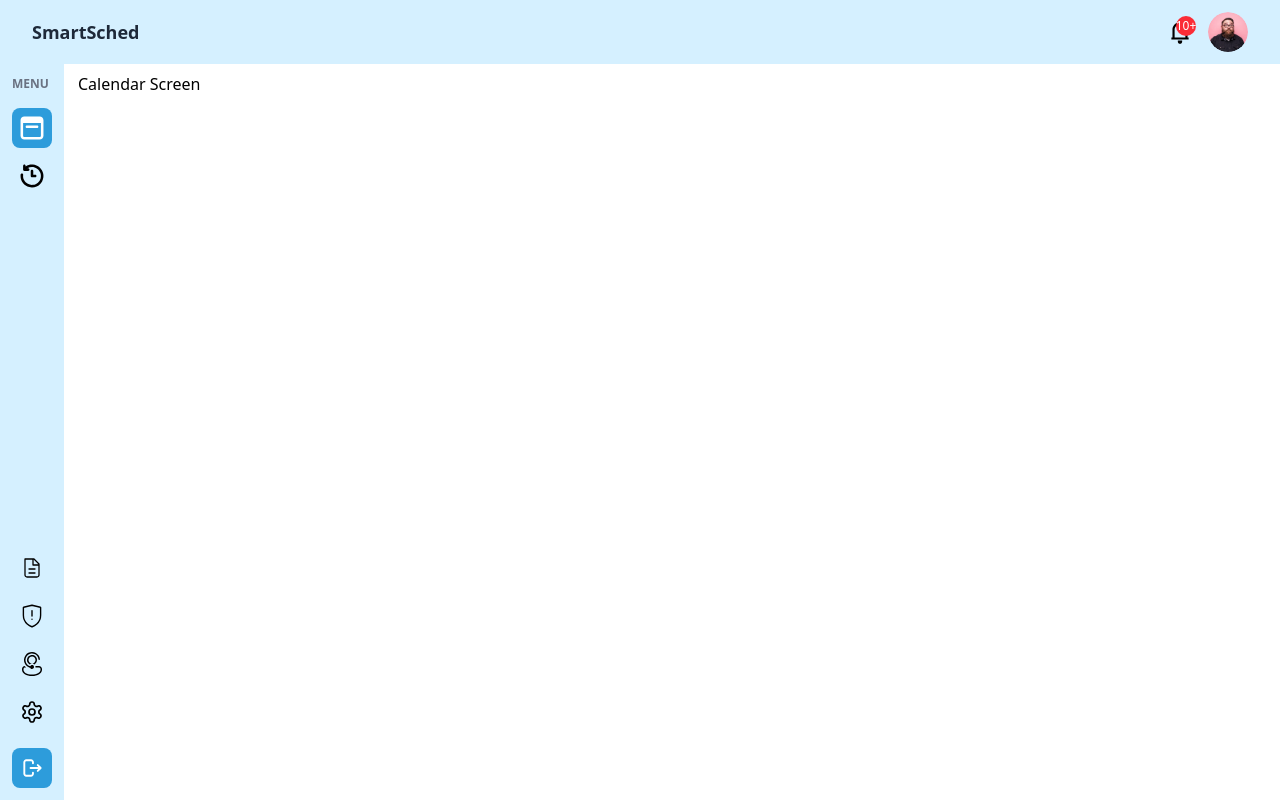
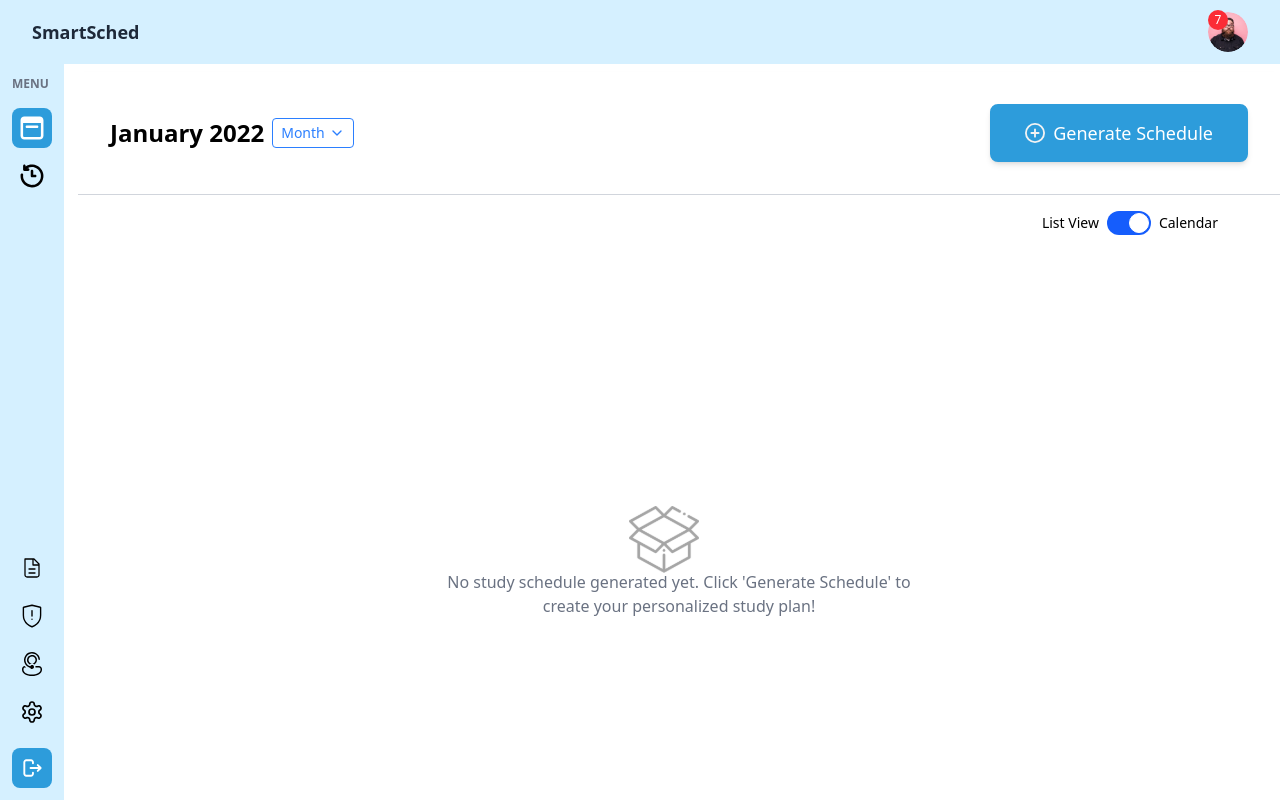
Before and after one commit to MrNobodyCam/SmartSched, a React (Vite) app in the folder frontend/: page / in a window 1280 px wide. Built offline with nearby package versions, Linux system fonts and the light colour scheme.

Commit message:
merge screen

```diff
--- a/frontend/src/App.tsx
+++ b/frontend/src/App.tsx
@@ -2,6 +2,7 @@ import { useState } from "react";
 import NavBar from "./components/navbar";
 import SideBar from "./components/sidebar";
 import HistoryScreen from "./pages/history_data";
+import CalendarScreen from "./components/generate-schedule";
 
 // Uncomment these imports when the screens are ready
 // import CalendarScreen from "./pages/calendar";
@@ -49,7 +50,7 @@ function App() {
           }`}
         >
           {/* Dynamically Render Screens Based on Active Screen */}
-          {activeScreen === "calendar" && <h1>Calendar Screen</h1>}
+          {activeScreen === "calendar" && <CalendarScreen />}
           {activeScreen === "history" && <HistoryScreen />}
           {activeScreen === "service" && <h1>Service Screen</h1>}
           {activeScreen === "privacy" && <h1>Privacy Screen</h1>}
--- a/frontend/src/components/NotificationPopup.tsx
+++ b/frontend/src/components/NotificationPopup.tsx
@@ -70,6 +70,9 @@ const NotificationPopup = () => {
     },
   ];
 
+  // Calculate the total number of unread notifications
+  const notificationCount = notifications.length;
+
   const getIcon = (type: string) => {
     switch (type) {
       case "error":
@@ -87,12 +90,12 @@ const NotificationPopup = () => {
 
   // Close the popup when clicking outside
   useEffect(() => {
-    const handleClickOutside = (event: { target: any }) => {
+    const handleClickOutside = (event: MouseEvent) => {
       if (
         popupRef.current &&
-        !popupRef.current.contains(event.target) &&
+        !popupRef.current.contains(event.target as Node) &&
         buttonRef.current &&
-        !buttonRef.current.contains(event.target)
+        !buttonRef.current.contains(event.target as Node)
       ) {
         setOpen(false);
       }
@@ -105,27 +108,33 @@ const NotificationPopup = () => {
 
   return (
     <div
-      className="relative inline-block w-[70vh]"
+      className="relative inline-block w-[70vh] cursor-pointer pl-160 pt-1 "
       style={{ maxWidth: "100%" }}
     >
-      {/* Notification Button */}
+      {/* Notification Button with Badge */}
       <button
         ref={buttonRef}
         onClick={() => setOpen(!open)}
-        className="absolute right-0 p-2 rounded-full bg-gray-100 hover:bg-gray-200 focus:outline-none"
+        className="relative p-2 rounded-full cursor-pointer hover:bg-gray-200 focus:outline-none"
       >
         <img
           src={BellIcon}
           className="h-4 w-4 md:h-6 md:w-6 text-gray-700"
           alt="Notifications"
         />
+        {/* Notification Count Badge */}
+        {notificationCount > 0 && (
+          <span className="absolute -top-1 -right-1 bg-red-500 text-white text-xs rounded-full w-5 h-5 flex items-center justify-center">
+            {notificationCount > 9 ? "9+" : notificationCount}
+          </span>
+        )}
       </button>
 
       {/* Notification Popup */}
       {open && (
         <div
           ref={popupRef}
-          className="absolute right-0 mt-10 sm:mt-10 md:mt-12 sm w-full sm:max-w-[100vh] md:max-w-[100vh] lg:max-w-[100vh] bg-white border border-gray-200 rounded-[12px] shadow-lg z-50 h-[80vh] max-h-[80vh] overflow-y-auto scrollbar-thin"
+          className="absolute right-0 mt-10 sm:mt-10 md:mt-12 w-full sm:max-w-[100vh] md:max-w-[100vh] lg:max-w-[100vh] bg-white border border-gray-200 rounded-[12px] shadow-lg z-50 h-[80vh] max-h-[80vh] overflow-y-auto scrollbar-thin"
         >
           <div className="p-4">
             <div className="flex justify-between items-center">
--- a/frontend/src/components/navbar.tsx
+++ b/frontend/src/components/navbar.tsx
@@ -1,4 +1,5 @@
-import notificationIcon from "../assets/icons/notification.svg";
+import React from "react";
+import NotificationPopup from "./NotificationPopup"; // Import the NotificationPopup component
 import profilePic from "../assets/images/profile.svg";
 
 interface NavBarProps {
@@ -35,18 +36,12 @@ function NavBar({ toggleSidebar }: NavBarProps) {
       </div>
 
       {/* Navbar Right Section */}
-      <div className="flex items-center space-x-4">
+      <div className="flex items-center ">
+        {/* Notifications and Profile Container */}
+        <div className="flex items-center ">
           {/* Notifications */}
           <div className="relative">
-          <img
-            src={notificationIcon}
-            alt="Notifications"
-            className="w-6 h-6 cursor-pointer"
-          />
-          {/* Notification Badge */}
-          <span className="absolute -top-1 -right-1 bg-red-500 text-white text-xs rounded-full w-5 h-5 flex items-center justify-center">
-            10+
-          </span>
+            <NotificationPopup />
           </div>
 
           {/* Profile Picture */}
@@ -58,6 +53,7 @@ function NavBar({ toggleSidebar }: NavBarProps) {
             />
           </div>
         </div>
+      </div>
     </header>
   );
 }
--- a/frontend/src/pages/history_data.tsx
+++ b/frontend/src/pages/history_data.tsx
@@ -58,10 +58,10 @@ function HistoryScreen() {
       {/* Container */}
       <div className="relative w-full min-h-screen p-4 sm:p-6">
         {/* Title */}
-        <h1 className="text-3xl sm:text-4xl lg:text-5xl font-bold text-black">
+        <h1 className="text-[36px] sm:text-2xl lg:text-[36px] font-bold text-black">
           History Schedule
         </h1>
-        <p className="text-lg sm:text-xl lg:text-2xl text-black mt-4">
+        <p className="text-[18px] sm:text-sm lg:text-[18px] text-black mt-4">
           Showing your all histories with a clear view
         </p>
 
```
Lines whose indentation alone changed are shown as unchanged.
